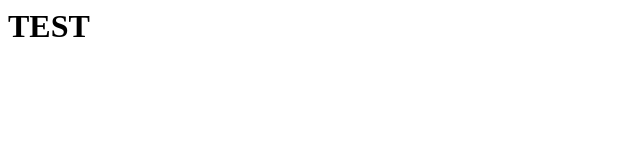
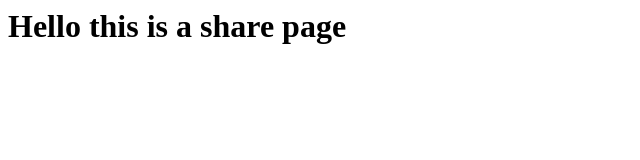
Before and after one commit to iatosh/papernotes, a plain HTML site: page index.html in a window 1280 px wide. Shown: the whole page, without its empty margins (0-640 px from the left). Drawn offline with Linux system fonts and the light colour scheme.

Commit message:
change index header

```diff
--- a/index.html
+++ b/index.html
@@ -1 +1 @@
-<h1>TEST</h1>
+<h1>Hello this is a share page</h1>
```
